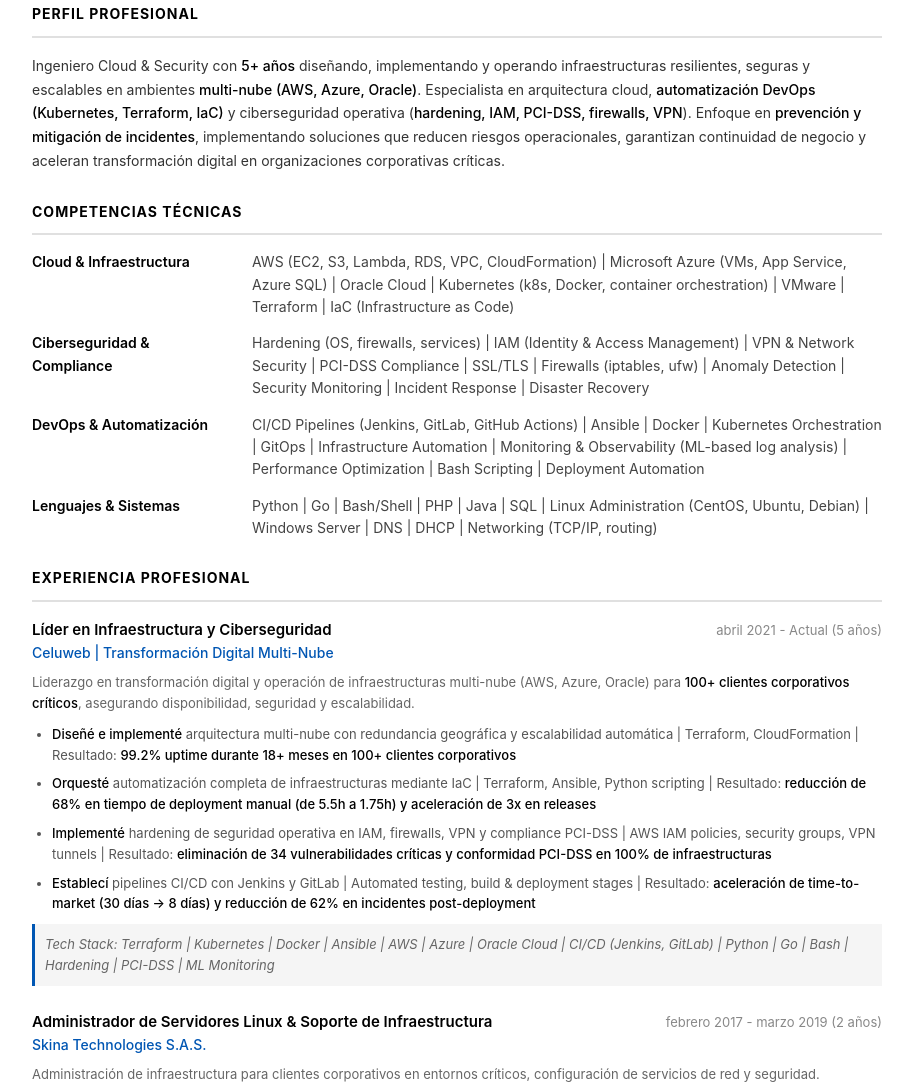
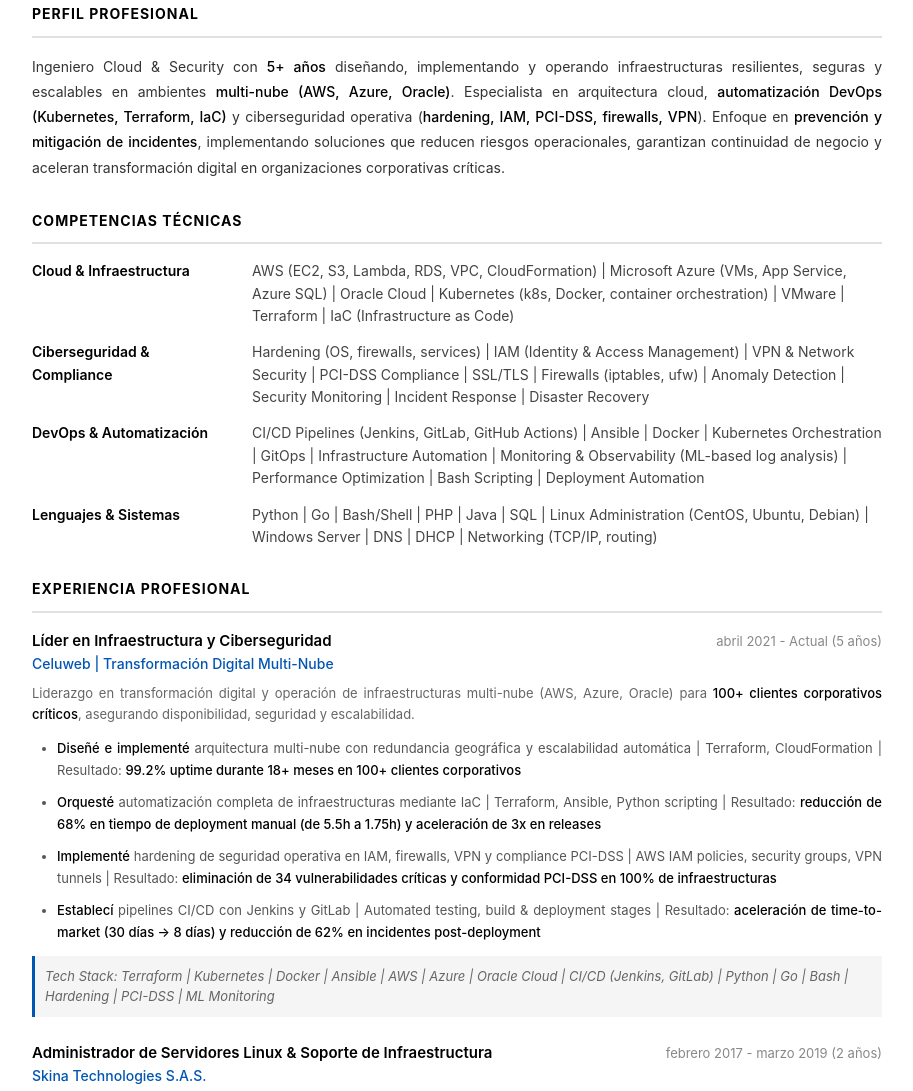
Before and after one commit to cyberscuba/cyberscuba.github.io, a plain HTML site: page index.html in a window 1280 px wide. Shown: the part 213-1304 px from the top of the page, without its empty margins (183-1096 px from the left). Drawn offline with Linux system fonts and the light colour scheme.

Commit message:
Improve text justification and alignment for professional appearance
- Text-align justify on summary, job descriptions, and bullet points
- Increased line-height for better readability (1.6 → 1.7-1.8)
- Improved padding and margins for bullets
- Better spacing between sections (28px → 30px)
- Professional justified alignment throughout the CV

```diff
--- a/index.html
+++ b/index.html
@@ -60,7 +60,7 @@
             text-decoration: underline;
         }
         section {
-            margin-bottom: 28px;
+            margin-bottom: 30px;
         }
         h2 {
             font-size: 14px;
@@ -74,9 +74,10 @@
         }
         .summary {
             font-size: 14px;
-            line-height: 1.7;
+            line-height: 1.8;
             color: #333;
             margin-bottom: 0;
+            text-align: justify;
         }
         .skills-block {
             margin-bottom: 14px;
@@ -125,17 +126,19 @@
             font-size: 13px;
             margin: 8px 0 10px 0;
             line-height: 1.6;
+            text-align: justify;
         }
         .achievements {
-            margin: 10px 0;
-            padding-left: 20px;
+            margin: 12px 0;
+            padding-left: 25px;
         }
         .achievements li {
             color: #555;
             font-size: 13px;
-            margin-bottom: 8px;
-            line-height: 1.6;
+            margin-bottom: 10px;
+            line-height: 1.7;
             list-style: disc;
+            text-align: justify;
         }
         .achievement-highlight {
             font-weight: 500;
```
